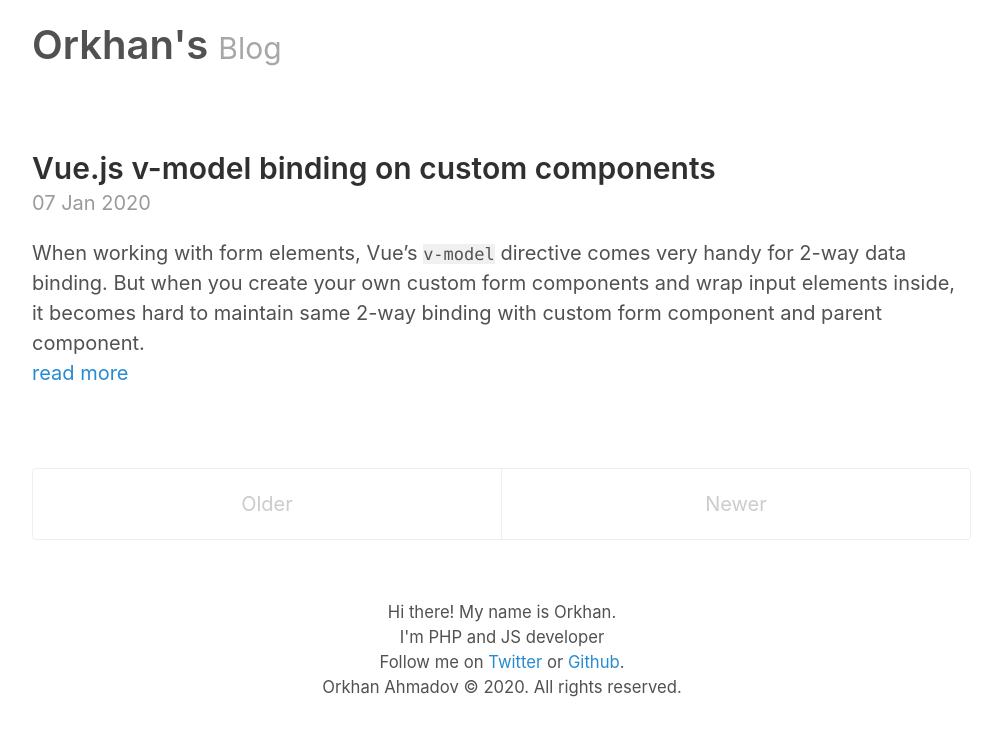
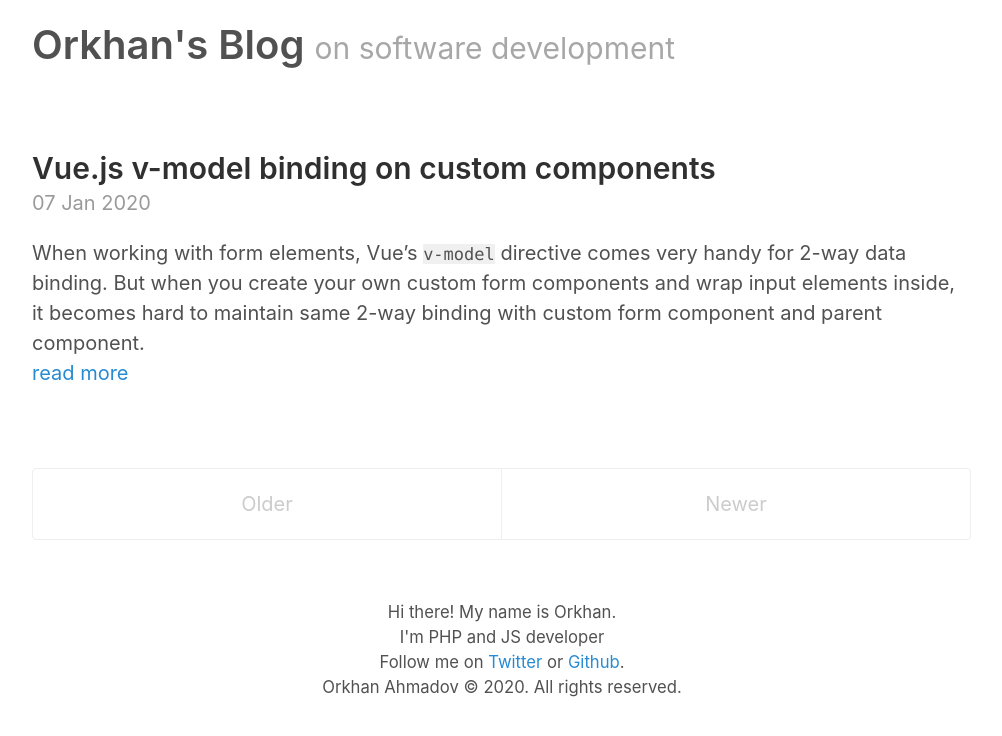
Before and after one commit to orkhanahmadov/orkhanahmadov.github.io, a Jekyll site: the page built from index.html, in a window 1280 px wide. Shown: the top 736 px of the page, without its empty margins (138-1140 px from the left). Built offline with Jekyll 4.4.1, drawn with Linux system fonts in a browser that asks for light colours; the list of posts is cut into pages by our own code.

Commit message:
Tagline updated

```diff
--- a/_config.yml
+++ b/_config.yml
@@ -2,8 +2,8 @@
 permalink:           pretty
 
 # Setup
-title:               Orkhan's
-tagline:             Blog
+title:               Orkhan's Blog
+tagline:             on software development
 url:                 https://orkhan.dev
 paginate:            10
 baseurl:             ""
```
